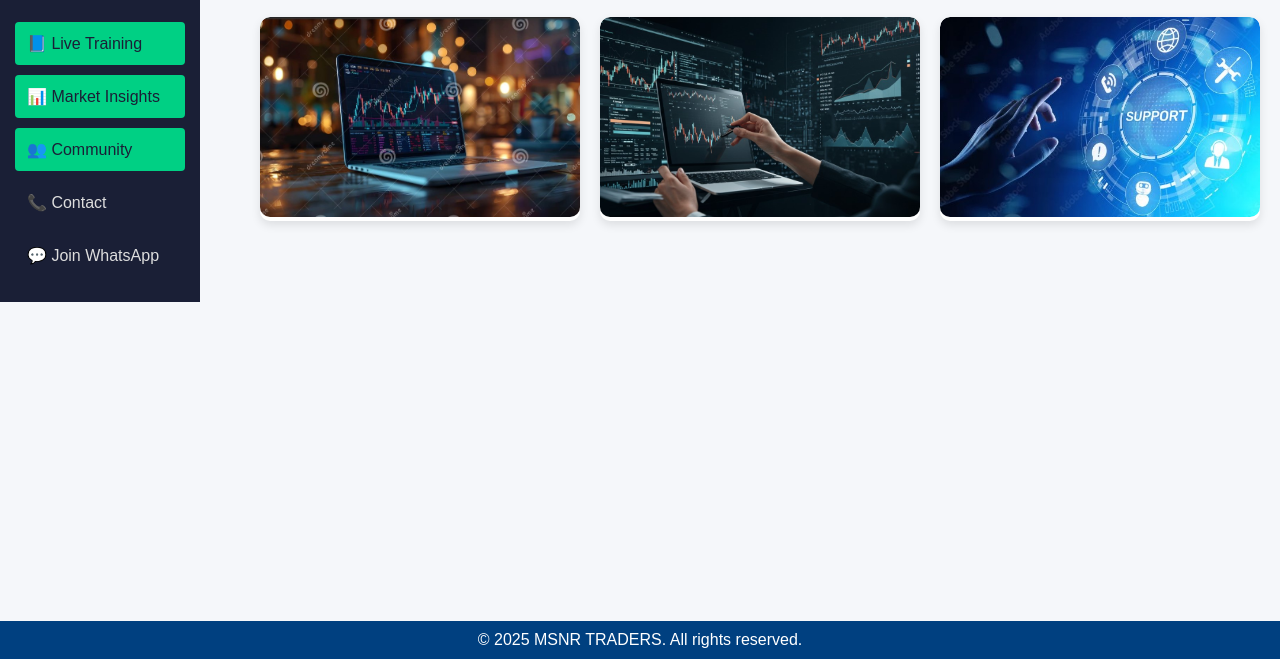
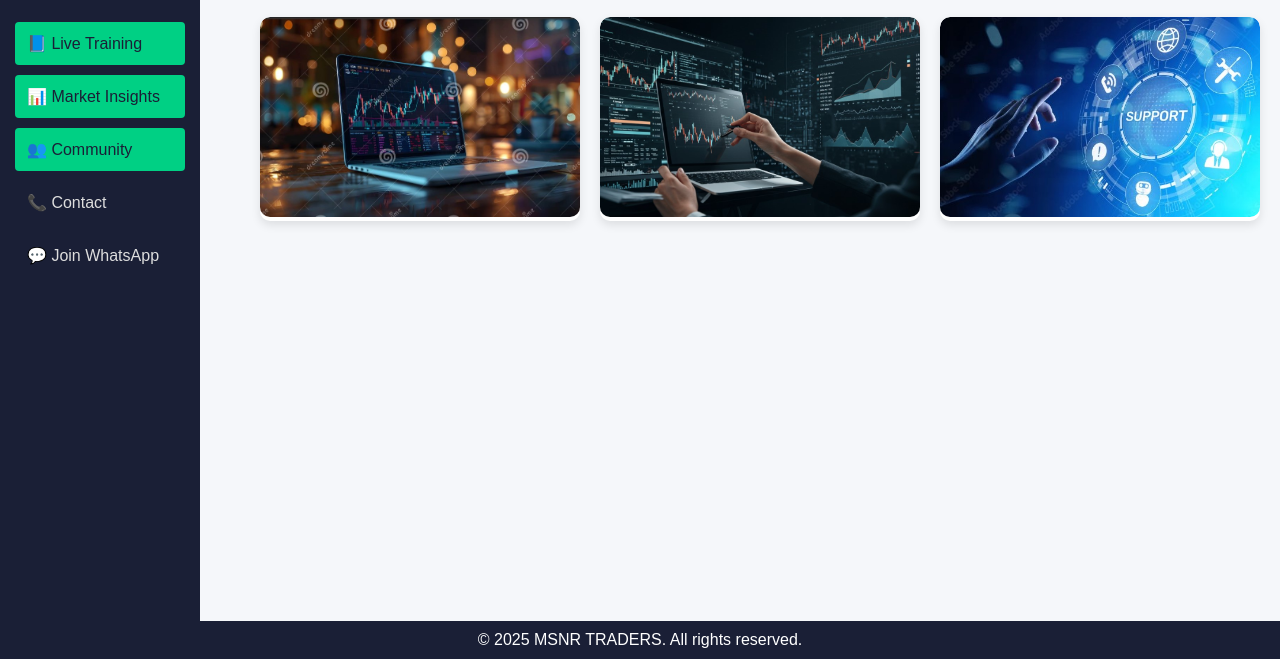
Before and after one commit to oladimeji5/whisperStorm, a plain HTML site: page index.html in a window 1280 px wide. Shown: the part 141-800 px from the top of the page. Drawn offline with Linux system fonts and the light colour scheme.

Commit message:
side realign

```diff
--- a/style.css
+++ b/style.css
@@ -64,7 +64,6 @@ nav a.active {
 /* ========== SIDEBAR ========== */
 .sidebar {
     width: 200px;
-    height: fit-content;
     background: #1a1f36;
     color: white;
     display: flex;
@@ -72,7 +71,7 @@ nav a.active {
     padding: 15px;
     position: fixed;
     top: 90px;
-    bottom: 0;
+    bottom: 35px;
     left: 0;
     overflow-y: auto;
 }
@@ -245,7 +244,7 @@ nav a.active {
 
 /* ========== FOOTER ========== */
 footer {
-    background: #004080;
+    background: #1a1f36;
     color: white;
     text-align: center;
     padding: 10px;
```
